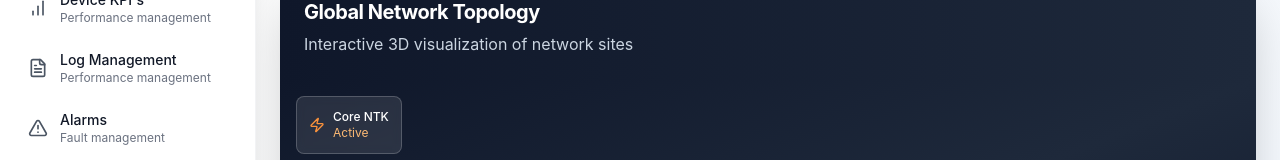
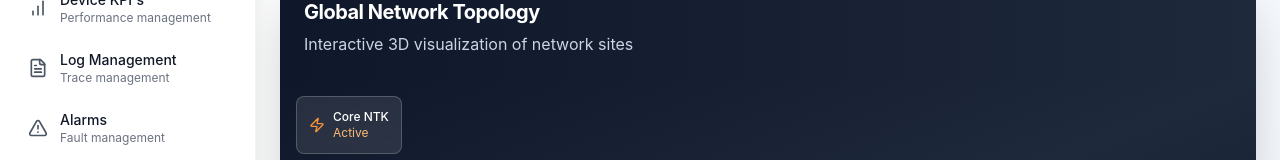
Before and after one commit to Muthu-98/TruSMO, a React (Create React App) app in the folder frontend/: page / in a window 1280 px wide. Shown: the part 422-582 px from the top of the page. Built offline with nearby package versions, Linux system fonts and the light colour scheme.

Commit message:
Trace management modfied

```diff
--- a/frontend/src/components/Sidebar.jsx
+++ b/frontend/src/components/Sidebar.jsx
@@ -46,7 +46,7 @@ const sidebarItems = [
     name: "Log Management",
     href: '/Trace',
     icon: FileText,
-    description: 'Performance management'
+    description: 'Trace management'
   },
   {
     name: 'Alarms',
```
